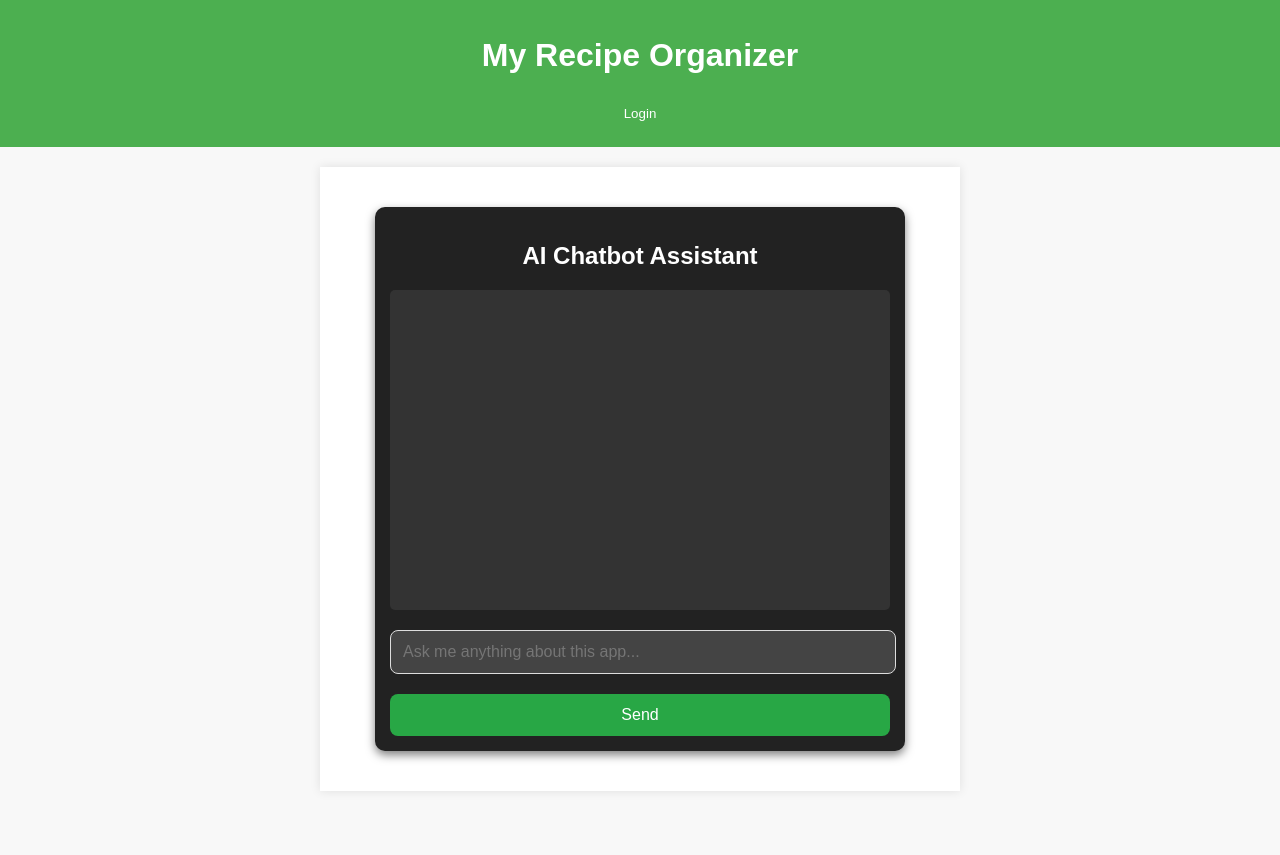
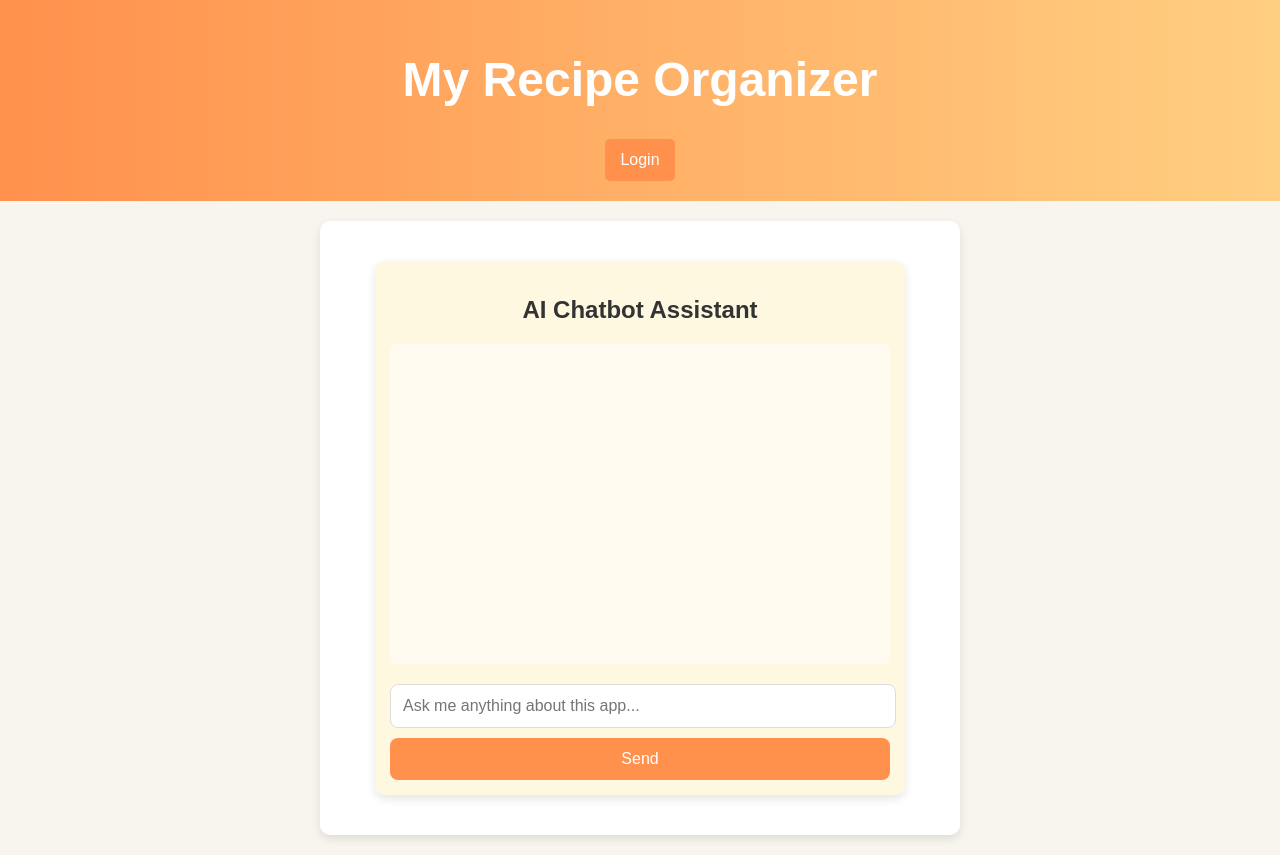
Before and after one commit to gl1412/RecipeOrganizer, a website built with Parcel: page index.html in a window 1280 px wide. Before the commit the page ends 811 px from the top, so only its background shows below. Built offline with nearby package versions, Linux system fonts and the light colour scheme; some packages are replaced by stand-ins of ours.

Commit message:
changed css styling

```diff
--- a/style.css
+++ b/style.css
@@ -1,16 +1,22 @@
 body {
-    font-family: Arial, sans-serif;
+    font-family: 'Poppins', sans-serif;
+    background-color: #f8f5ee; /* Soft beige for a warm kitchen feel */
+    color: #333;
+    text-align: center;
     margin: 0;
     padding: 0;
-    background: #f8f8f8;
-    text-align: center;
 }
 
+
 header {
-    background: #4CAF50;
+    background: linear-gradient(to right, #ff914d, #ffcf81); /* Warm, inviting gradient */
     color: white;
-    padding: 1rem;
+    text-align: center;
+    padding: 20px 10px;
+    font-size: 24px;
+    font-weight: bold;
 }
+
 
 main {
     width: 90%;
@@ -18,26 +24,38 @@ main {
     margin: 20px auto;
     background: white;
     padding: 20px;
-    box-shadow: 0px 0px 10px rgba(0, 0, 0, 0.1);
+    border-radius: 10px;
+    box-shadow: 0px 4px 10px rgba(0, 0, 0, 0.1);
 }
+
 
 input, textarea, select {
     width: 100%;
-    padding: 10px;
-    margin: 10px 0;
+    padding: 12px;
+    margin-top: 10px;
+    border: 1px solid #ddd;
+    border-radius: 5px;
+    font-size: 16px;
+    background-color: #fff8e1;
 }
 
+
 button {
-    padding: 10px;
-    background: #4CAF50;
+    background: #ff914d;
     color: white;
     border: none;
+    padding: 12px 15px;
+    border-radius: 5px;
     cursor: pointer;
+    transition: background 0.3s ease, transform 0.2s ease;
+    font-size: 16px;
 }
 
 button:hover {
-    background: #45a049;
+    background: #ff721d;
+    transform: scale(1.05);
 }
+
 
 ul {
     list-style: none;
@@ -45,24 +63,27 @@ ul {
 }
 
 li {
-    background: #ddd;
+    background: #fff;
+    padding: 10px;
     margin: 10px 0;
-    padding: 10px;
+    border-radius: 5px;
+    box-shadow: 2px 2px 5px rgba(0, 0, 0, 0.1);
     display: flex;
     justify-content: space-between;
+    align-items: center;
 }
 
-/* AI Chatbot Styles */
+
 #ai-chatbot {
-    background-color: #222;
-    color: white;
+    background-color: #fff8e1;
+    color: #333;
     padding: 15px;
     border-radius: 10px;
     width: 90%;
     max-width: 500px;
     margin: 20px auto;
     text-align: center;
-    box-shadow: 0px 4px 10px rgba(0, 0, 0, 0.5);
+    box-shadow: 0px 4px 10px rgba(0, 0, 0, 0.1);
 }
 
 #chatbox {
@@ -72,7 +93,7 @@ li {
 }
 
 #chat-messages {
-    background-color: #333;
+    background-color: #fffbf1;
     padding: 10px;
     height: 300px;
     overflow-y: auto;
@@ -84,9 +105,9 @@ li {
     gap: 8px;
 }
 
-/* User Message */
+
 .user-message {
-    background-color: #007bff;
+    background-color: #ff914d;
     color: white;
     padding: 10px;
     border-radius: 15px;
@@ -97,10 +118,10 @@ li {
     font-weight: bold;
 }
 
-/* AI Response */
+
 .ai-message {
-    background-color: #28a745;
-    color: white;
+    background-color: #ffcf81;
+    color: black;
     padding: 10px;
     border-radius: 15px;
     max-width: 80%;
@@ -109,20 +130,20 @@ li {
     white-space: pre-wrap;
 }
 
-/* Chat Input */
+
 #chat-input {
     width: calc(100% - 20px);
     padding: 12px;
     border-radius: 8px;
     border: 1px solid #ddd;
     font-size: 16px;
-    background-color: #444;
-    color: white;
+    background-color: white;
+    color: #333;
 }
 
-/* Send Button */
+
 #chat-send {
-    background-color: #28a745;
+    background-color: #ff914d;
     color: white;
     padding: 12px 20px;
     border: none;
@@ -133,5 +154,15 @@ li {
 }
 
 #chat-send:hover {
-    background-color: #218838;
+    background-color: #ff721d;
 }
+
+
+footer {
+    text-align: center;
+    padding: 15px;
+    background: #ffcf81;
+    margin-top: 20px;
+    font-size: 14px;
+    color: #333;
+}
```
